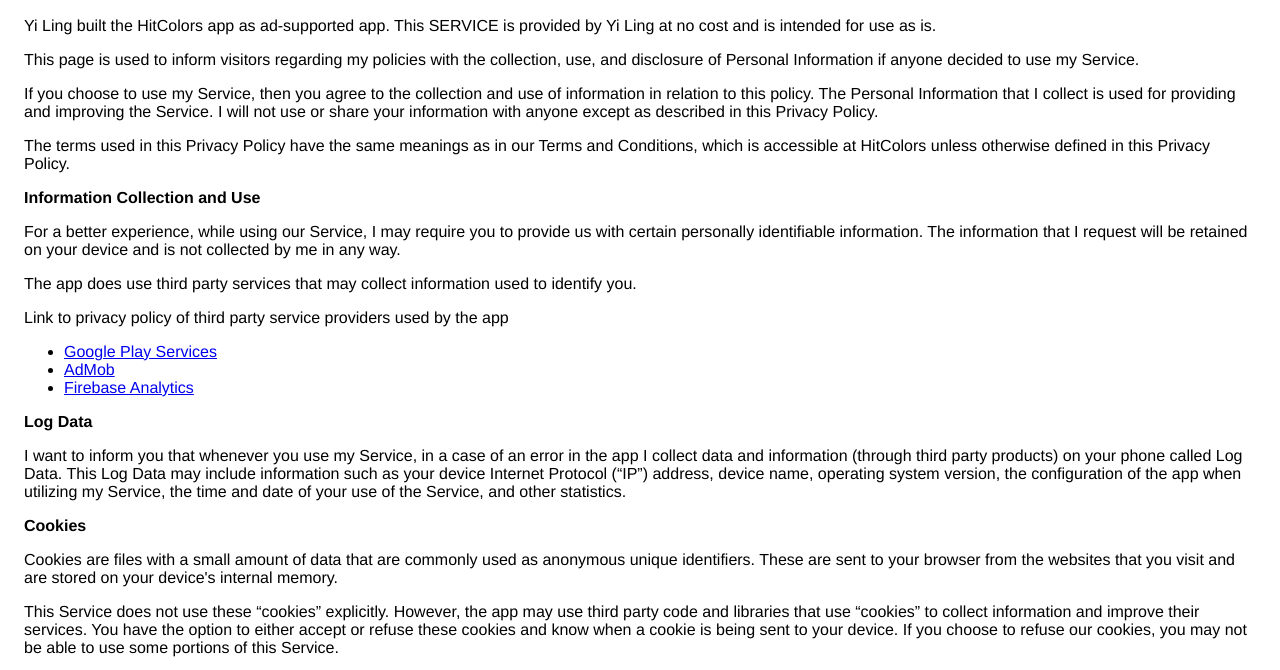
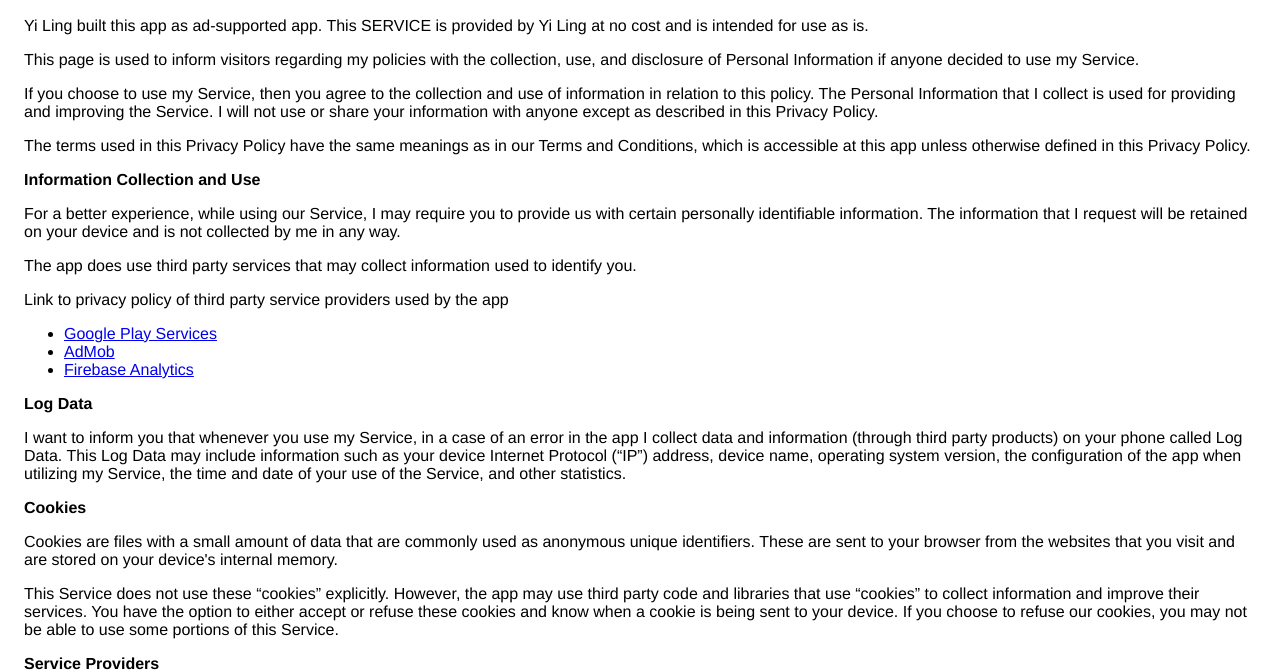
Before and after one commit to YiLing666/PRIVACY-POLICY, a plain HTML site: page index.html in a window 1280 px wide. Shown: the part 75-745 px from the top of the page. Drawn offline with Linux system fonts and the light colour scheme.

Commit message:
Update index.html

```diff
--- a/index.html
+++ b/index.html
@@ -8,7 +8,7 @@
     </head>
     <body>
     <h2>Privacy Policy</h2> <p>
-                    Yi Ling built the HitColors app as
+                    Yi Ling built this app as
                     ad-supported app. This SERVICE is provided by
                     Yi Ling at no cost and is intended for
                     use as is.
@@ -28,7 +28,7 @@
                   </p> <p>
                     The terms used in this Privacy Policy have the same meanings
                     as in our Terms and Conditions, which is accessible at
-                    HitColors unless otherwise defined in this Privacy
+                    this app unless otherwise defined in this Privacy
                     Policy.
                   </p> <p><strong>Information Collection and Use</strong></p> <p>
                     For a better experience, while using our Service,
```
